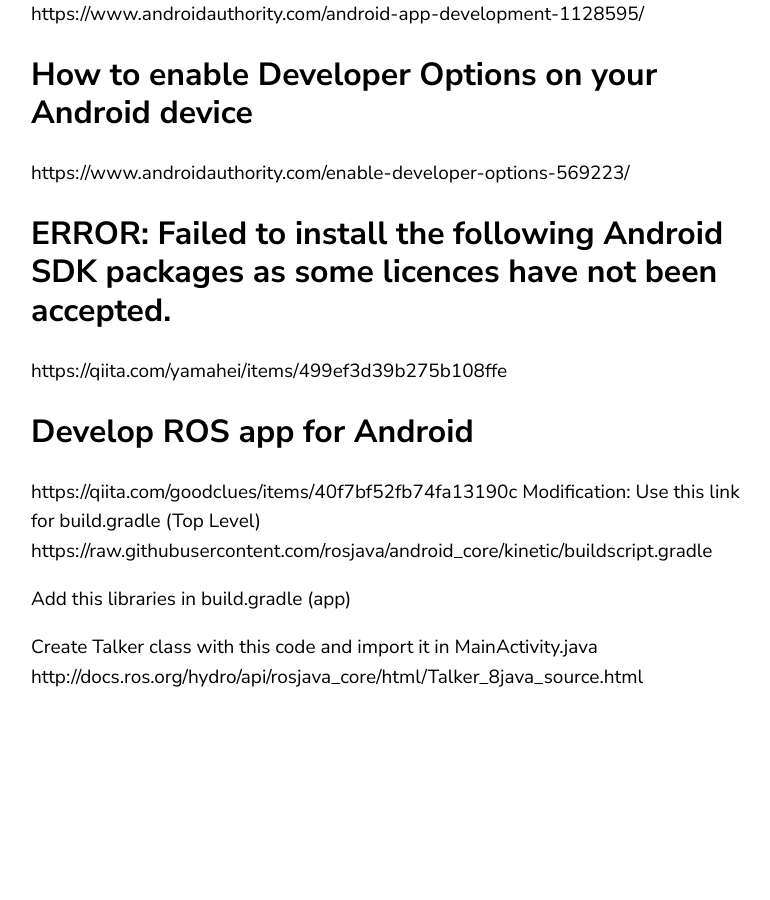
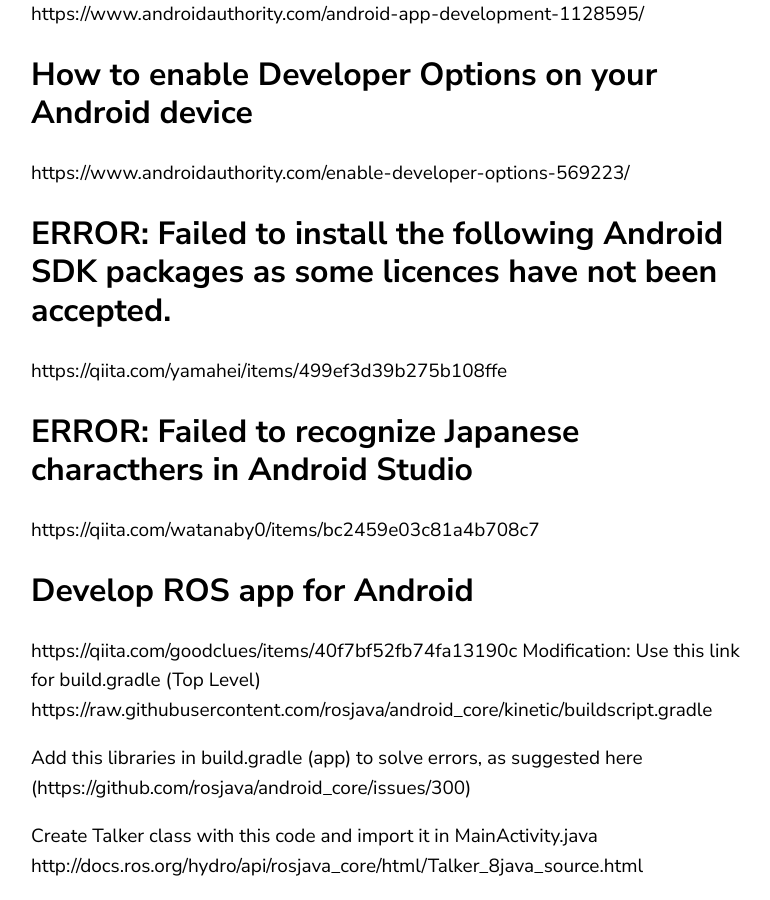
Before and after one commit to jluis9796/jluis9796.github.io, a Jekyll site: the page built from _posts/2020-05-31-manuals.markdown, in a window 1280 px wide and 900 px high, scrolled down 2027 px. Shown: the whole window, without its empty margins (69-839 px from the left). Built offline with Jekyll 4.4.1, drawn with Linux system fonts in a browser that asks for light colours; before the commit the page ends 2738 px from its top, so only the background shows below that.

Commit message:
Update 2020-05-31-manuals.markdown

```diff
--- a/_posts/2020-05-31-manuals.markdown
+++ b/_posts/2020-05-31-manuals.markdown
@@ -41,13 +41,16 @@ https://www.androidauthority.com/enable-developer-options-569223/
 ## ERROR: Failed to install the following Android SDK packages as some licences have not been accepted.
 https://qiita.com/yamahei/items/499ef3d39b275b108ffe
 
+## ERROR: Failed to recognize Japanese characthers in Android Studio
+https://qiita.com/watanaby0/items/bc2459e03c81a4b708c7
+
 ## Develop ROS app for Android
 https://qiita.com/goodclues/items/40f7bf52fb74fa13190c
 Modification:
 Use this link for build.gradle (Top Level)
 https://raw.githubusercontent.com/rosjava/android_core/kinetic/buildscript.gradle
 
-Add this libraries in build.gradle (app)
+Add this libraries in build.gradle (app) to solve errors, as suggested here (https://github.com/rosjava/android_core/issues/300)
 
 
 Create Talker class with this code and import it in MainActivity.java
```
